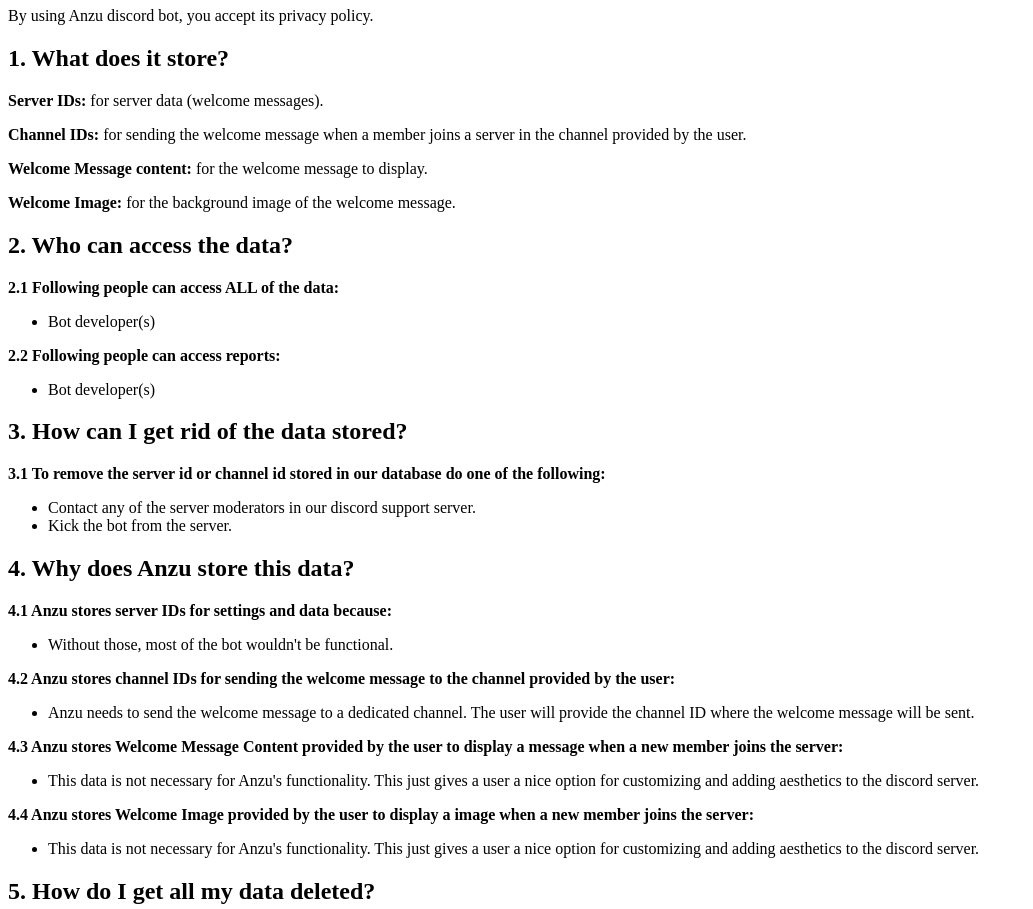
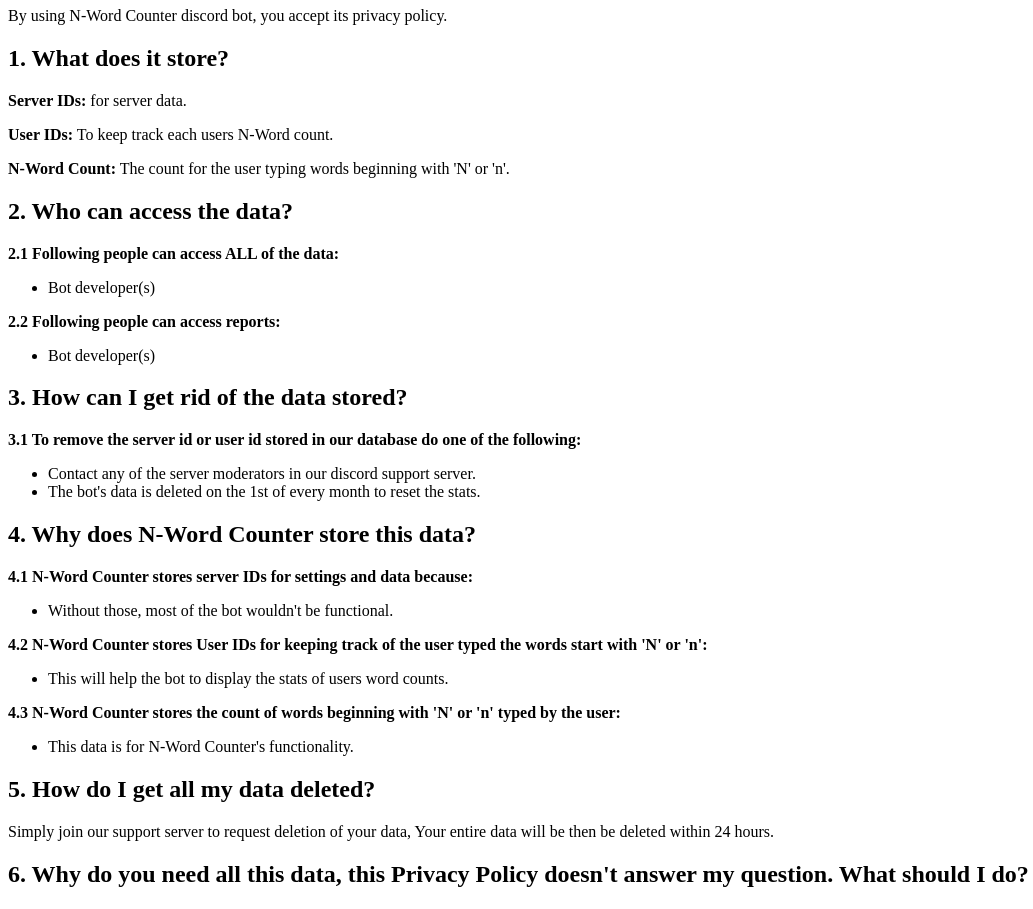
Before and after one commit to fiziqaiser1/Nword-Counter-Privacy-Policy, a plain HTML site: page index.html in a window 1280 px wide. Shown: the part 73-982 px from the top of the page, without its empty margins (0-1033 px from the left). Drawn offline with Linux system fonts and the light colour scheme.

Commit message:
Update index.html

```diff
--- a/index.html
+++ b/index.html
@@ -2,26 +2,24 @@
 <html>
 
 <head>
-    <title>Anzu Bot - Privacy Policy</title>
+    <title>N-Word Counter Bot - Privacy Policy</title>
 </head>
 
 <body>
-    <h1>Anzu Bot - Privacy Policy</h1>
-    <p>By using Anzu discord bot, you accept its privacy policy.</p>
+    <h1>N-Word Counter Bot - Privacy Policy</h1>
+    <p>By using N-Word Counter discord bot, you accept its privacy policy.</p>
 
     <h2>1. What does it store?</h2>
     <p>
-        <strong>Server IDs:</strong> for server data (welcome messages).
+        <strong>Server IDs:</strong> for server data.
     </p>
     <p>
-        <strong>Channel IDs:</strong> for sending the welcome message when a member joins a server in the channel provided by the user.
+        <strong>User IDs:</strong> To keep track each users N-Word count.
     </p>
     <p>
-        <strong>Welcome Message content:</strong> for the welcome message to display.
+        <strong>N-Word Count:</strong> The count for the user typing words beginning with 'N' or 'n'.
     </p>
-    <p>
-        <strong>Welcome Image:</strong> for the background image of the welcome message.
-    </p>
+
 
     <h2>2. Who can access the data?</h2>
     <p>
@@ -39,42 +37,37 @@
 
     <h2>3. How can I get rid of the data stored?</h2>
     <p>
-        <strong>3.1 To remove the server id or channel id stored in our database do one of the following:</strong>
+        <strong>3.1 To remove the server id or user id stored in our database do one of the following:</strong>
     </p>
     <ul>
         <li>Contact any of the server moderators in our discord support server.</li>
-        <li>Kick the bot from the server.</li>
+        <li>The bot's data is deleted on the 1st of every month to reset the stats.</li>
     </ul>
 
 
-    <h2>4. Why does Anzu store this data?</h2>
+    <h2>4. Why does N-Word Counter store this data?</h2>
     <p>
-        <strong>4.1 Anzu stores server IDs for settings and data because:</strong>
+        <strong>4.1 N-Word Counter stores server IDs for settings and data because:</strong>
     </p>
     <ul>
         <li>Without those, most of the bot wouldn't be functional.</li>
     </ul>
     <p>
-        <strong>4.2 Anzu stores channel IDs for sending the welcome message to the channel provided by the user:</strong>
+        <strong>4.2 N-Word Counter stores User IDs for keeping track of the user typed the words start with 'N' or 'n':</strong>
     </p>
     <ul>
-        <li>Anzu needs to send the welcome message to a dedicated channel. The user will provide the channel ID where the welcome message will be sent.</li>
+        <li>This will help the bot to display the stats of users word counts.</li>
     </ul>
     <p>
-        <strong>4.3 Anzu stores Welcome Message Content provided by the user to display a message when a new member joins the server:</strong>
+        <strong>4.3 N-Word Counter stores the count of words beginning with 'N' or 'n' typed by the user:</strong>
     </p>
     <ul>
-        <li>This data is not necessary for Anzu's functionality. This just gives a user a nice option for customizing and adding aesthetics to the discord server.</li>
-    </ul>
-    <p>
-        <strong>4.4 Anzu stores Welcome Image provided by the user to display a image when a new member joins the server:</strong>
-    </p>
-    <ul>
-        <li>This data is not necessary for Anzu's functionality. This just gives a user a nice option for customizing and adding aesthetics to the discord server.</li>
+        <li>This data is for N-Word Counter's functionality.</li>
     </ul>
 
+
     <h2>5. How do I get all my data deleted?</h2>
-    <p>Simply join our support server to request deletion of your data, Your entire data will be then be deleted within 24 hours or just kick the bot from the server.</p>
+    <p>Simply join our support server to request deletion of your data, Your entire data will be then be deleted within 24 hours.</p>
 
     <h2>6. Why do you need all this data, this Privacy Policy doesn't answer my question. What should I do?</h2>
     <p>You can simply join our discord support server and we can have a chat over a nice coffee :)</p>
```
